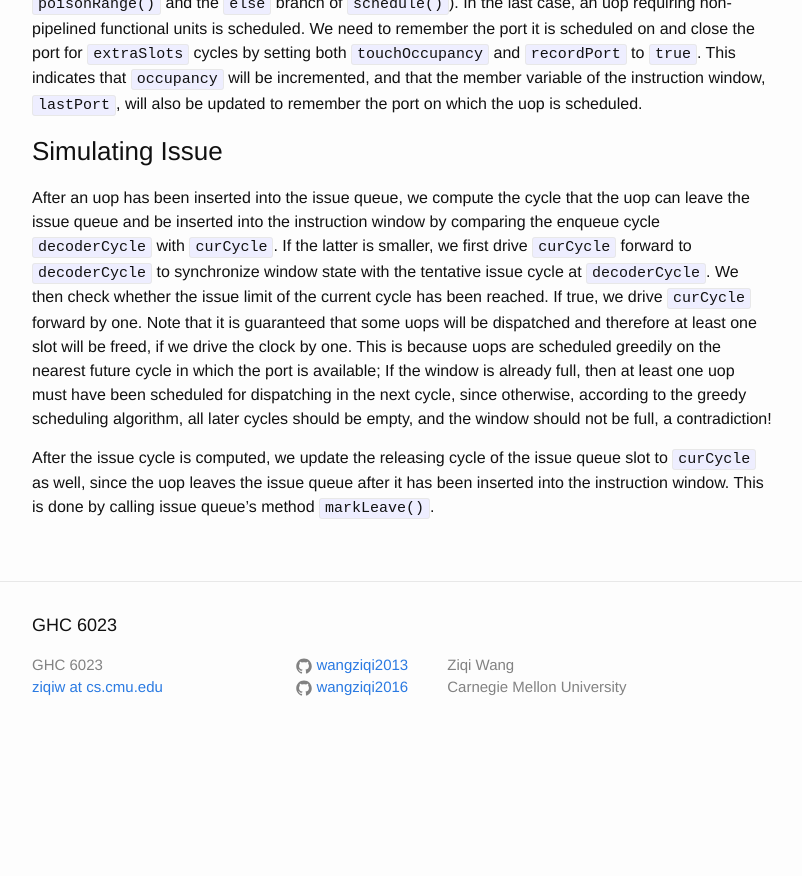
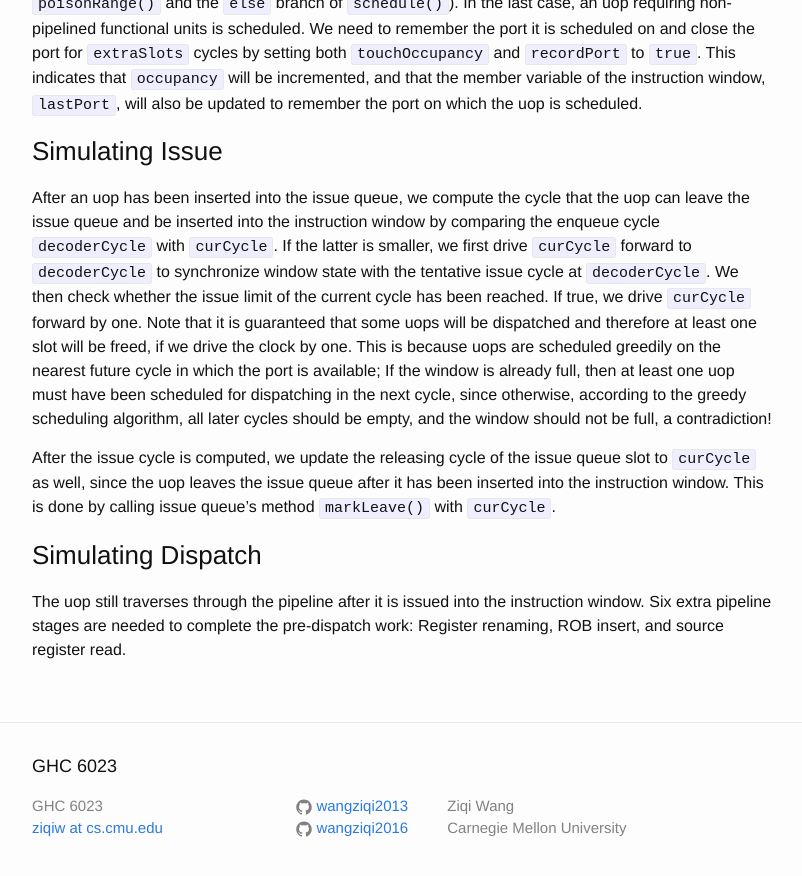
Before and after one commit to wangziqi2013/wangziqi2013.github.io, a Jekyll site: the page built from _posts/2019-12-31-zsim-microarch.markdown, in a window 1280 px wide and 900 px high, scrolled down 16026 px. Shown: the top 876 px of the window, without its empty margins (238-1040 px from the left). Built offline with Jekyll 4.4.1, drawn with Linux system fonts in a browser that asks for light colours; before the commit the page ends 16785 px from its top, so only the background shows below that; some of the changed text lies outside the part shown.

Commit message:
Fix param

```diff
--- a/_posts/2019-12-31-zsim-microarch.markdown
+++ b/_posts/2019-12-31-zsim-microarch.markdown
@@ -395,8 +395,8 @@ we list all configurable system parameters, with an explanation for each and the
 | ISSUES_PER_CYCLE | Macro | Maximum number of uops that can be inserted into the instruction per cycle  | 4 |
 | RF_READS_PER_CYCLE | Macro | Maximum number of reads to RF | 3 |
 | BranchPredictorPAg\<NB, HB, LB\> | Template | Branch predictor parameters (not covered) | 11, 18, 14 |
-| WindowStructure\<H, WSZ\> | Template | WSZ specified instruction window size. H is only used internally. | 1024, 54 |
-| ReorderBuffer\<SZ, W\> | Template | SZ is the size of ROB; W is the maximum number of uops that can be retired per cycle. | 168, 4 for ROB<br />64, 4 for load queue<br />36, 4 for store queue |
+| WindowStructure\<H, WSZ\> | Template | WSZ specified instruction window size. H is only used internally. | 1024, 36 |
+| ReorderBuffer\<SZ, W\> | Template | SZ is the size of ROB; W is the maximum number of uops that can be retired per cycle. | 128, 4 for ROB<br />64, 4 for load queue<br />36, 4 for store queue |
 | CycleQueue\<SZ\> | Template | Size of the issue queue | 28 |
 {:.mbtablestyle}
 
@@ -590,4 +590,9 @@ the window should not be full, a contradiction!
 
 After the issue cycle is computed, we update the releasing cycle of the issue queue slot to `curCycle` as well, since
 the uop leaves the issue queue after it has been inserted into the instruction window. This is done by calling issue
-queue's method `markLeave()`.
+queue's method `markLeave()` with `curCycle`.
+
+### Simulating Dispatch
+
+The uop still traverses through the pipeline after it is issued into the instruction window. Six extra pipeline stages
+are needed to complete the pre-dispatch work: Register renaming, ROB insert, and source register read.
```
Also changed, not shown: other parts of _posts/2019-12-31-zsim-microarch.markdown (+1 -1 lines).
